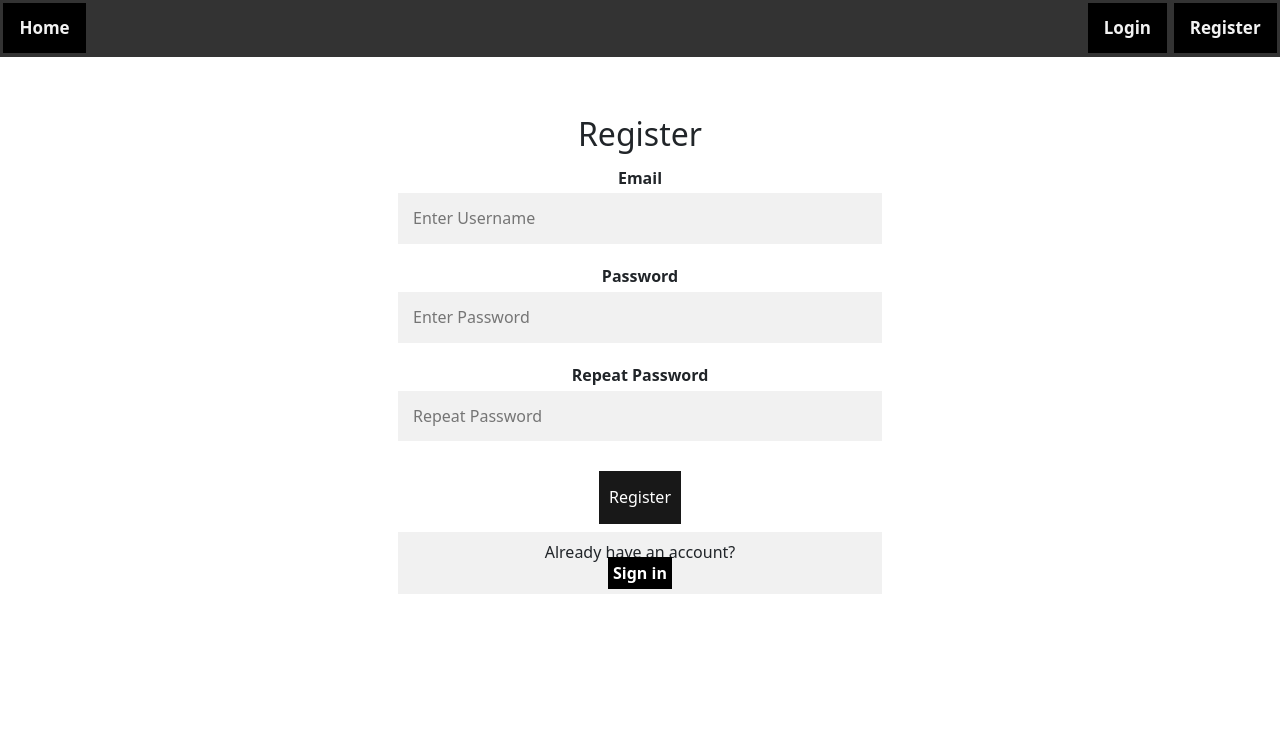
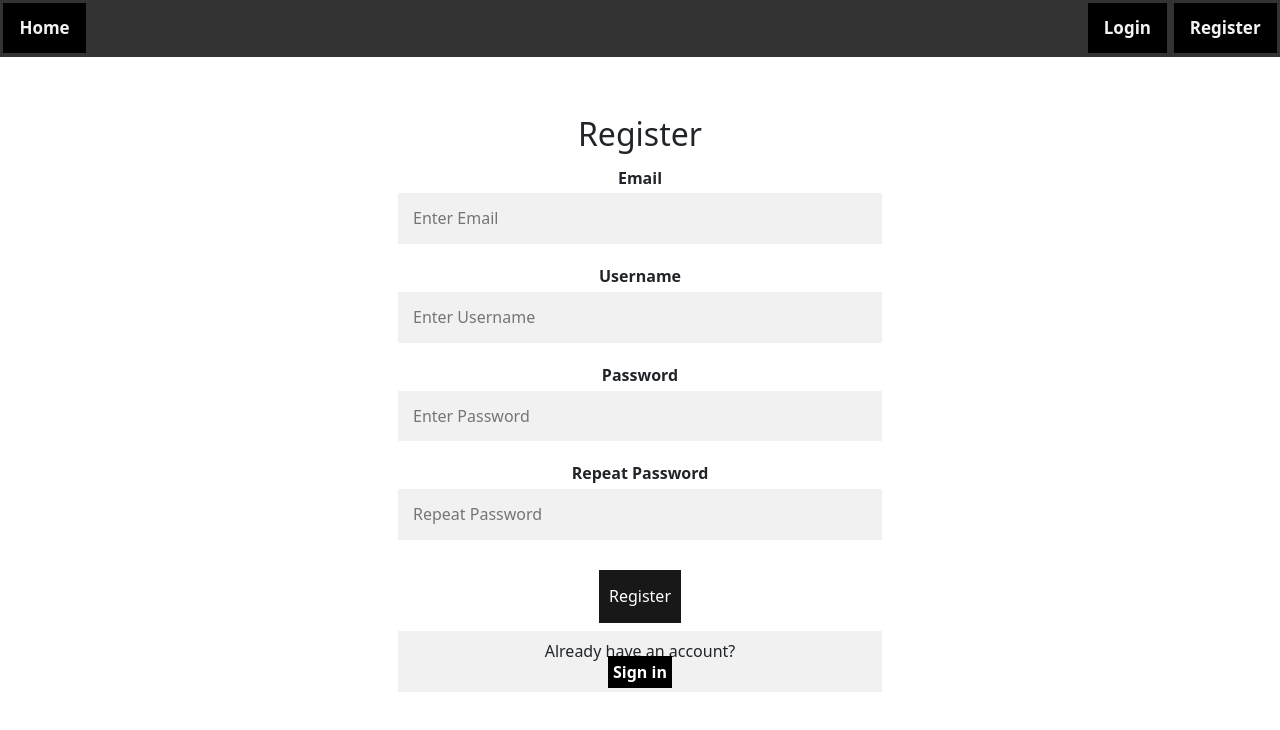
Before and after one commit to GeorgyGanev/ReactJS-RecipeBlog, a React (Create React App) app: page /register in a window 1280 px wide. Shown: the top 730 px of the page. Built offline with nearby package versions, Linux system fonts and the light colour scheme; no server answers.

Commit message:
Greet user with username instead of email

```diff
--- a/src/components/Header/Header.js
+++ b/src/components/Header/Header.js
@@ -5,14 +5,14 @@ import { AuthContext } from '../../contexts/AuthContext';
 
 export const Header = () => {
 
-    const { isAuthenticated, userEmail } = useContext(AuthContext);
+    const { isAuthenticated, username } = useContext(AuthContext);
 
     return (
 <header>
     <nav>
         <Link to='/' className="active">Home</Link>
         {isAuthenticated && (
-            <Link to='/userProfile'>{userEmail}</Link>
+            <Link to='/userProfile'>{username}</Link>
         )}
 
             {isAuthenticated && (
--- a/src/components/RecipeDetails/RecipeDetails.js
+++ b/src/components/RecipeDetails/RecipeDetails.js
@@ -12,7 +12,7 @@ import { AddComment } from './AddComment/AddComment';
 
 export const RecipeDetails = () => {
     const { onDeleteHandler } = useRecipeContext();
-    const { userId, userEmail, isAuthenticated } = useContext(AuthContext);
+    const { userId, userEmail, username, isAuthenticated } = useContext(AuthContext);
     const { recipeId } = useParams();
     const [recipe, setRecipe] = useState({});
     const [showComment, setShowComment] = useState(false);
@@ -40,7 +40,7 @@ export const RecipeDetails = () => {
                 {
                     ...response,
                     author: {
-                        email: userEmail
+                        username
                     }
                 }
             ]
@@ -98,7 +98,7 @@ export const RecipeDetails = () => {
 
                             {recipe.comments && recipe.comments.map(x => (
                                 <li key={x._id}>
-                                    <p><b>{x.author.email}</b>: {x.comment}</p>
+                                    <p><b>{x.author.username}</b>: {x.comment}</p>
                                 </li>
                             ))}
 
--- a/src/components/Register/Register.js
+++ b/src/components/Register/Register.js
@@ -10,6 +10,7 @@ export const Register = () => {
 
     const { formValues, onSubmit, onChangeHandler, errors, checkLength } = useForm({
         email: '',
+        username: '',
         password: '',
         repeatPass: ''
     }, onRegisterSubmit);
@@ -22,10 +23,15 @@ export const Register = () => {
                 <form onSubmit={onSubmit} method='post' id={styles["register-form"]}>
                     <h2>Register</h2>
 
-                    <label htmlFor="username">Email</label>
-                    <input type="text" placeholder="Enter Username" name="email" required value={formValues.username} onChange={onChangeHandler} onBlur={(e) => checkLength(e, 1, 20)} />
+                    <label htmlFor="email">Email</label>
+                    <input type="text" placeholder="Enter Email" name="email" required value={formValues.email} onChange={onChangeHandler} onBlur={(e) => checkLength(e, 1, 20)} />
                         {errors.email &&
                             <p className={styles['warning-message']}>Email is mandatory!</p>}
+
+                    <label htmlFor="username">Username</label>
+                    <input type="text" placeholder="Enter Username" name="username" required value={formValues.username} onChange={onChangeHandler} onBlur={(e) => checkLength(e, 1, 20)} />
+                        {errors.username &&
+                            <p className={styles['warning-message']}>Username is mandatory!</p>}
 
                     <label htmlFor="password">Password</label>
                     <input type="password" placeholder="Enter Password" name="password" required value={formValues.password} onChange={onChangeHandler} onBlur={(e) => checkLength(e, 1)}/>
@@ -33,7 +39,7 @@ export const Register = () => {
                             <p className={styles['warning-message']}>Password is mandatory!</p>}
 
                     <label htmlFor="repeatPass">Repeat Password</label>
-                    <input type="password" placeholder="Repeat Password" name="repeatPass" required onChange={onChangeHandler} onBlur={(e) => checkLength(e, 1)}/>
+                    <input type="password" placeholder="Repeat Password" name="repeatPass" required value={formValues.repeatPass} onChange={onChangeHandler} onBlur={(e) => checkLength(e, 1)}/>
                         {errors.repeatPass &&
                             <p className={styles['warning-message']}>Password is mandatory!</p>}
 
--- a/src/contexts/AuthContext.js
+++ b/src/contexts/AuthContext.js
@@ -39,9 +39,11 @@ export const AuthProvider = ({
 
           setAuth(result);
           navigate('/catalog')
+
         }catch(err) {
-          console.log('error: ' + err.message)
+          console.log(err.message)
         }
+
       };
 
       const onLogout = async () => {
@@ -56,6 +58,7 @@ export const AuthProvider = ({
         userId: auth._id,
         token: auth.accessToken,
         userEmail: auth.email,
+        username: auth.username,
         isAuthenticated: !!auth.accessToken
       };
 
--- a/src/services/requester.js
+++ b/src/services/requester.js
@@ -26,6 +26,7 @@ const requester = async (method, url, data) => {
         }
     }
 
+
     const response = await fetch(url, options);
 
     if (response.status === 204) {
@@ -35,6 +36,7 @@ const requester = async (method, url, data) => {
     const result = await response.json();
 
     if (!response.ok) {
+
         return{};
     }
 
```
